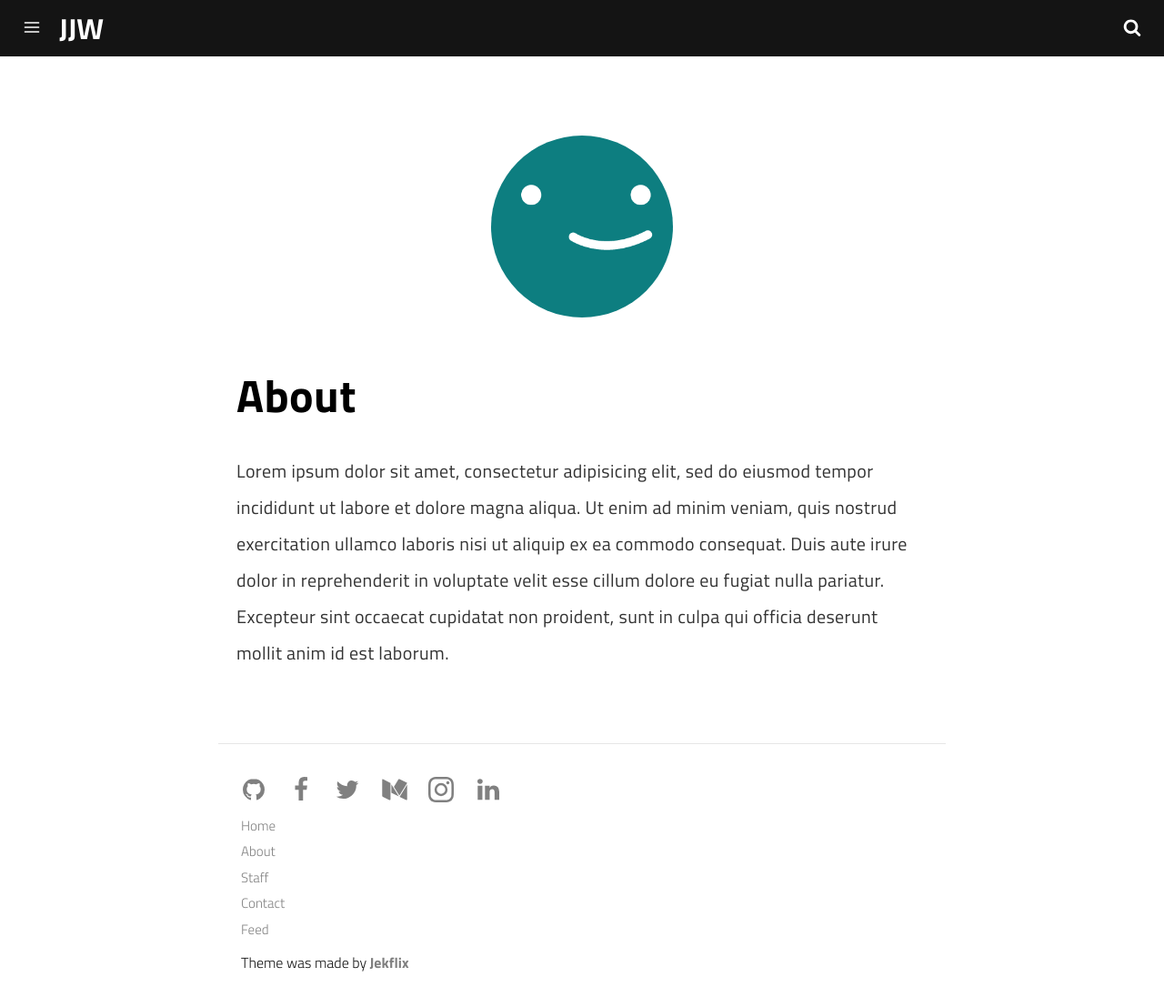
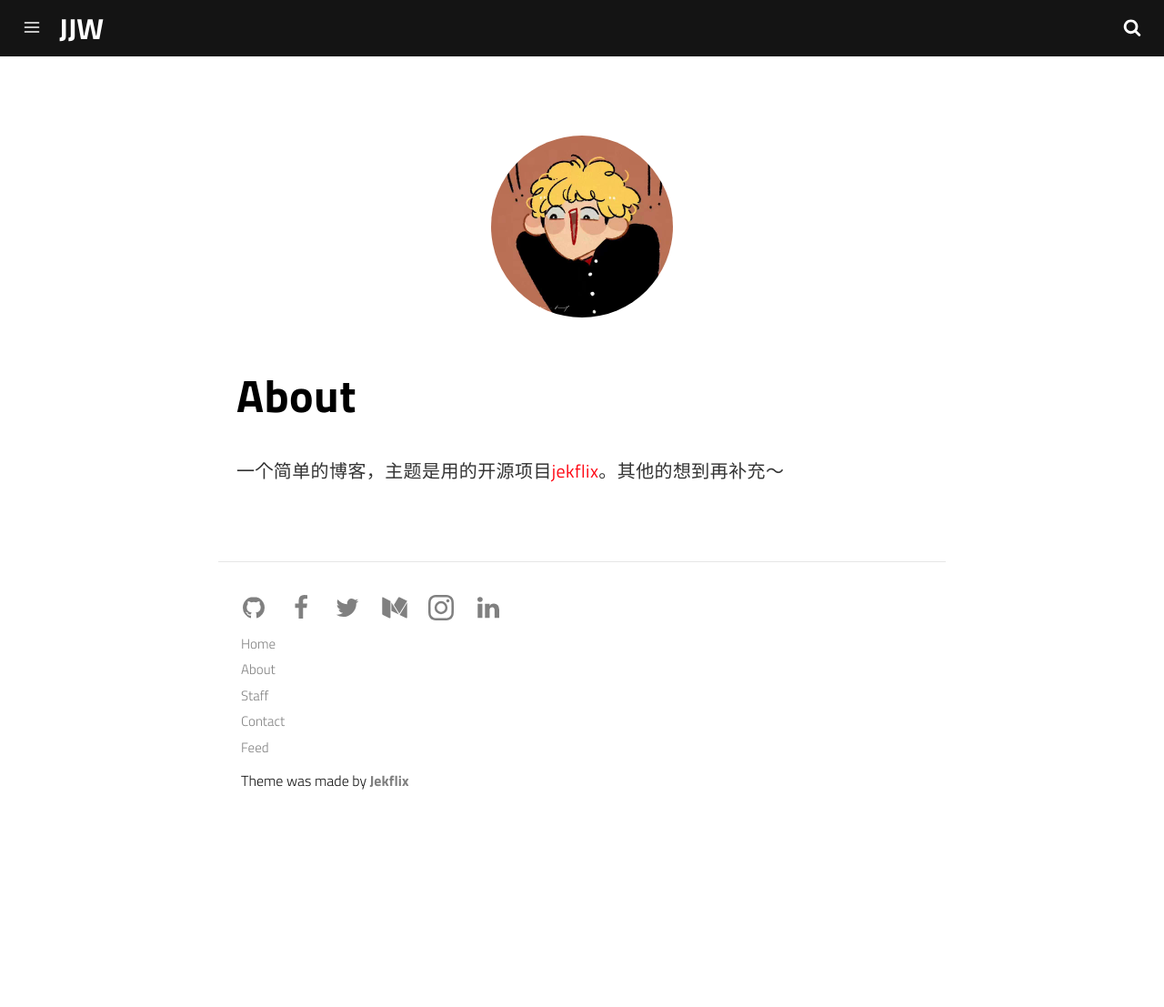
Before and after one commit to tatenxu/tatenxu.github.io, a Jekyll site: the page built from pages/about.md, in a window 1280 px wide and 1107 px high. Shown: the whole window at 91% size. Built offline with Jekyll 4.4.1, drawn with Linux system fonts in a browser that asks for light colours; a script that is not in the unit is left out.

Commit message:
update about

```diff
--- a/pages/about.md
+++ b/pages/about.md
@@ -1,18 +1,13 @@
 ---
 layout: page
 title: About
-description: Some description.
+description: 一个简单的分享博客
 permalink: /about/
 menu: true
 ---
 
-<img class="img-rounded" src="/assets/img/uploads/profile.png" alt="Thiago Rossener" width="200">
+<img class="img-rounded" src="/assets/img/me.jpg" alt="tatenxu" width="200">
 
 # About
 
-Lorem ipsum dolor sit amet, consectetur adipisicing elit, sed do eiusmod
-tempor incididunt ut labore et dolore magna aliqua. Ut enim ad minim veniam,
-quis nostrud exercitation ullamco laboris nisi ut aliquip ex ea commodo
-consequat. Duis aute irure dolor in reprehenderit in voluptate velit esse
-cillum dolore eu fugiat nulla pariatur. Excepteur sint occaecat cupidatat non
-proident, sunt in culpa qui officia deserunt mollit anim id est laborum.
+一个简单的博客，主题是用的开源项目[jekflix](https://github.com/thiagorossener/jekflix-template)。其他的想到再补充～
```
Also changed, not shown: 9 other files.
